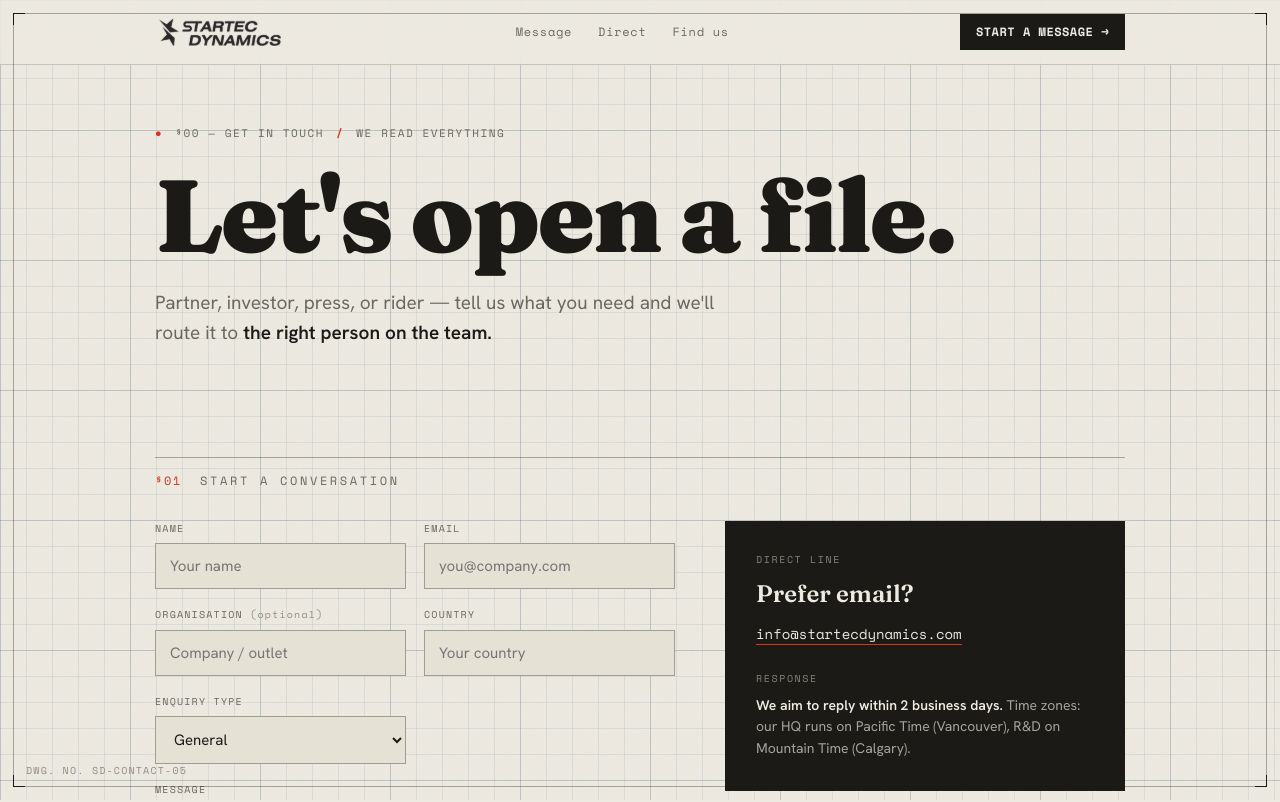
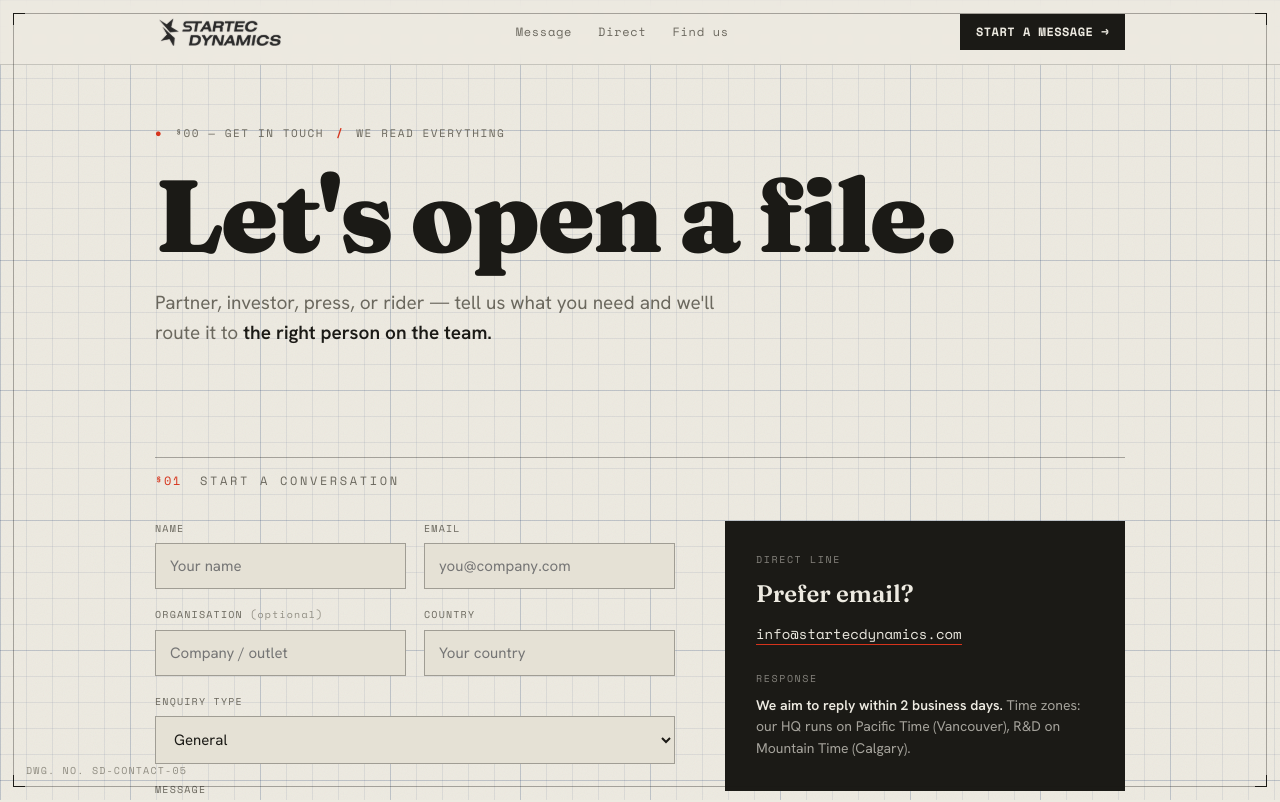
Before and after one commit to SavanKheni/Startec-Dynamics-v2, a React (Vite) app: page /contact-us in a window 1280 px wide. Shown: the top 802 px of the page. Built offline with nearby package versions, Linux system fonts and the light colour scheme.

Commit message:
feat: update contact form email address and adjust field class for better layout

```diff
--- a/src/components/Contact/Contactus.jsx
+++ b/src/components/Contact/Contactus.jsx
@@ -85,7 +85,7 @@ function ContactForm() {
       `\nEnquiry Category: ${form.type}\n\n${form.msg}`;
 
     const a = document.createElement("a");
-    a.href = `mailto:savankheni400@gmail.com?subject=${encodeURIComponent(subject)}&body=${encodeURIComponent(body)}`;
+    a.href = `mailto:info@startecdynamics.com?subject=${encodeURIComponent(subject)}&body=${encodeURIComponent(body)}`;
     document.body.appendChild(a);
     a.click();
     document.body.removeChild(a);
@@ -159,7 +159,7 @@ function ContactForm() {
                   className="input"
                 />
               </div>
-              <div className="field">
+              <div className="field-full">
                 <label className="label" htmlFor="f-type">
                   Enquiry type
                 </label>
```
